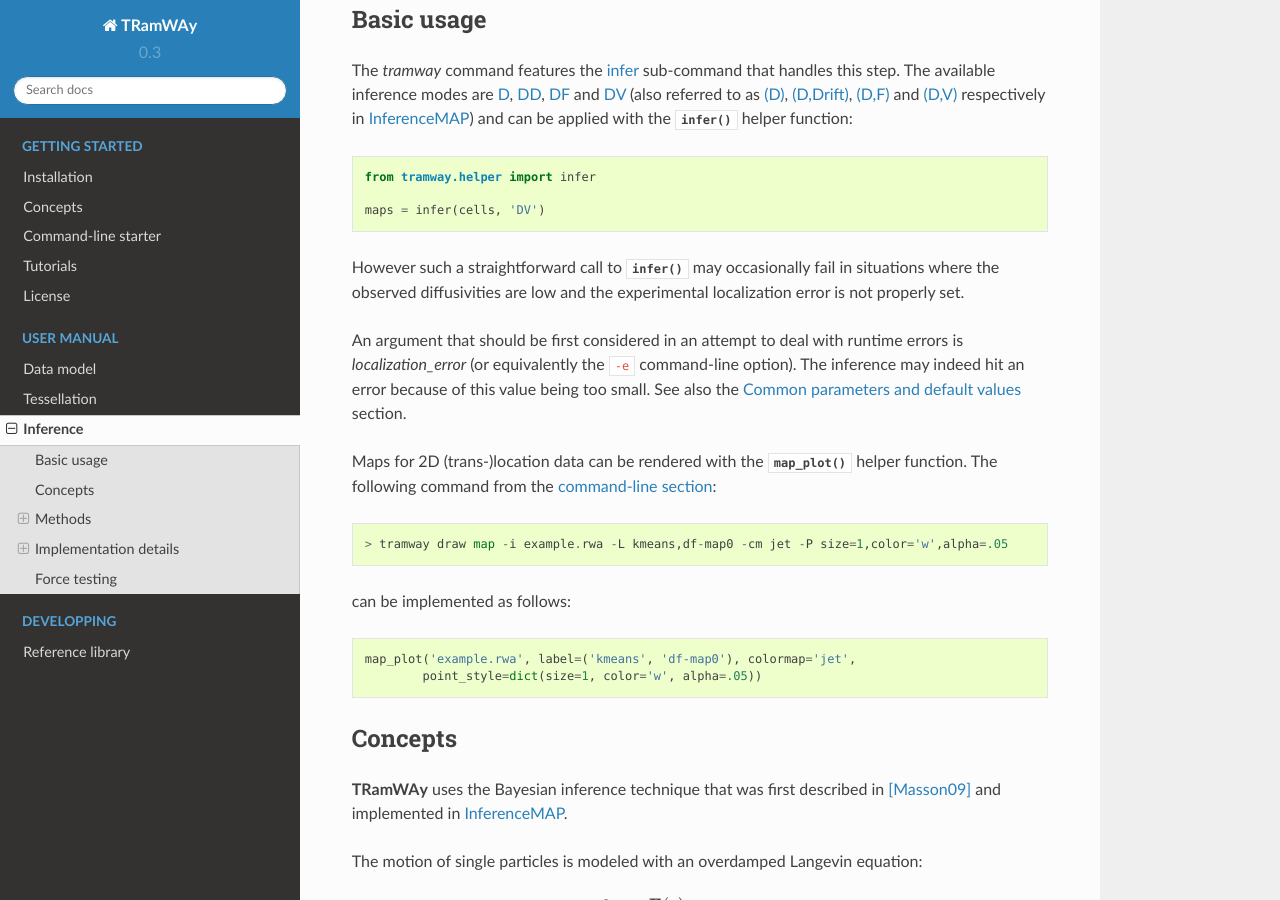
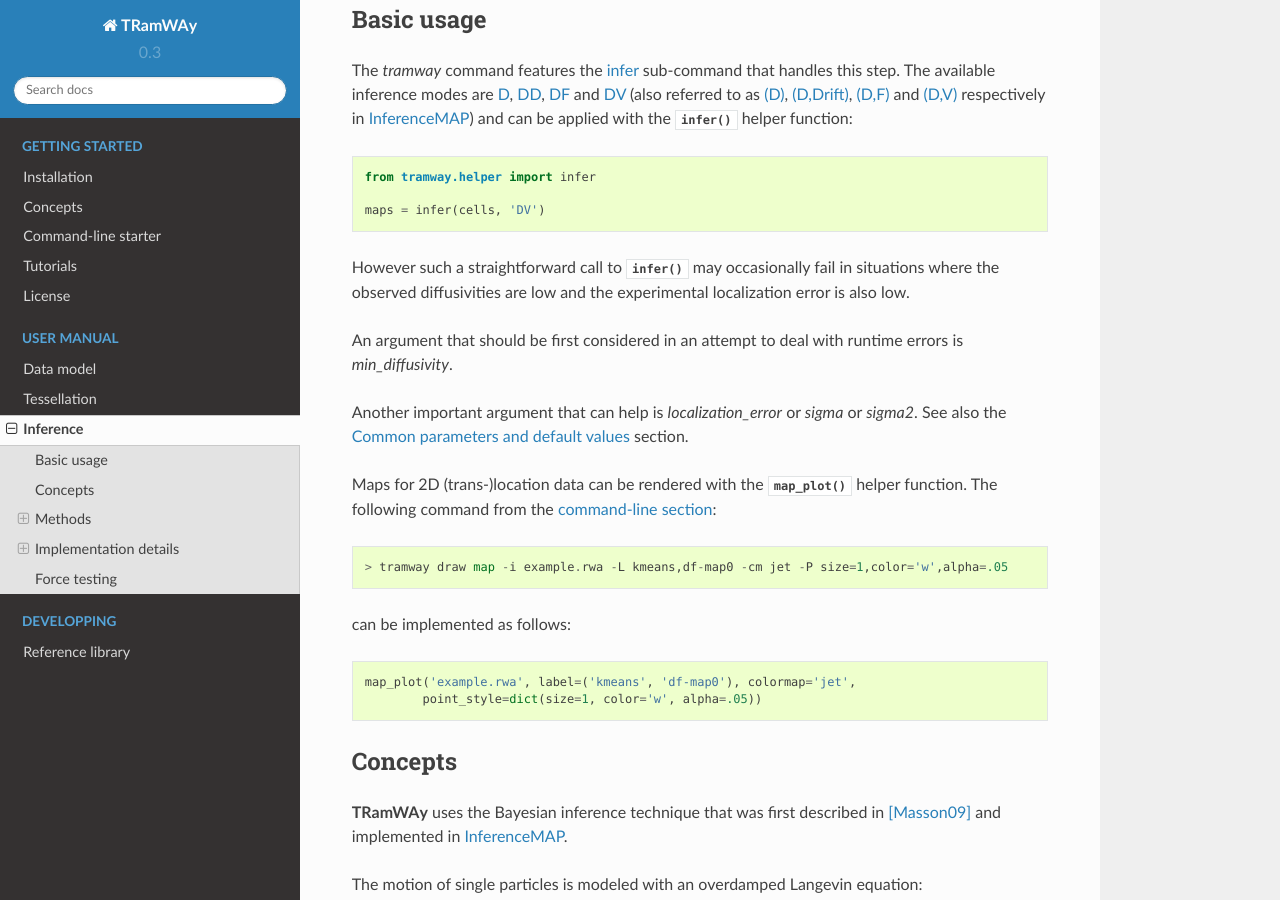
Before and after one commit to DecBayComp/TRamWAy, a Sphinx documentation site: the page built from doc/inference.rst, in a window 1280 px wide and 900 px high, scrolled down 373 px. Built offline with Sphinx 7.4.7 and the Read the Docs theme 2.0.0, drawn with Linux system fonts in a browser that asks for light colours; some of the changed text lies outside the part shown.

Commit message:
doc polishing

```diff
--- a/doc/inference.rst
+++ b/doc/inference.rst
@@ -27,10 +27,11 @@
 	maps = infer(cells, 'DV')
 
 
-However such a straightforward call to :func:`~tramway.helper.inference.infer` may occasionally fail in situations where the observed diffusivities are low and the experimental localization error is not properly set.
+However such a straightforward call to :func:`~tramway.helper.inference.infer` may occasionally fail in situations where the observed diffusivities are low and the experimental localization error is also low.
 
-An argument that should be first considered in an attempt to deal with runtime errors is `localization_error` (or equivalently the ``-e`` command-line option).
-The inference may indeed hit an error because of this value being too small.
+An argument that should be first considered in an attempt to deal with runtime errors is `min_diffusivity`.
+
+Another important argument that can help is `localization_error` or `sigma` or `sigma2`.
 See also the `Common parameters and default values`_ section.
 
 
@@ -243,17 +244,17 @@
 ^^^^^^^^^^^^^^^^^^^^^^^^^^^^^^^^^^^^
 
 All the methods use :math:`\sigma = 0.03 \textrm{µm}` as default value for the experimental localization error.
-This parameter is defined by the experimental setup and can be set in |tramway| with the ``-e`` command-line option or the `localization_error` argument to :func:`~tramway.helper.inference.infer` and is expressed in |um|.
+This parameter is defined by the experimental setup and can be set in |tramway| with the ``--sigma`` command-line option or the `localization_error` argument to :func:`~tramway.helper.inference.infer` and is expressed in |um|.
 
 Compare::
 
-	> tramway -i example.rwa infer dd -e 0.01 -l DD_sigma_10nm
+	> tramway -i example.rwa infer dd --sigma 0.01 -l DD_sigma_10nm
 
 .. code-block:: python
 
 	from tramway.helper import infer
 
-	infer('example.rwa', 'dd', localization_error=0.01, output_label='DD_sigma_10nm')
+	infer('example.rwa', 'dd', sigma=0.01, output_label='DD_sigma_10nm')
 
 
 .. Although not clearly indicated elsewhere, the diffusivity is bounded to the minimum value :math:`0` by default.
```
Also changed, not shown: doc/commandline.rst (+4 -4 lines), doc/tramway.helper.rst (+16 -8 lines), doc/tramway.plot.rst (+39 -21 lines), doc/tramway.utils.rst (+9 -0 lines), 2 other files.
